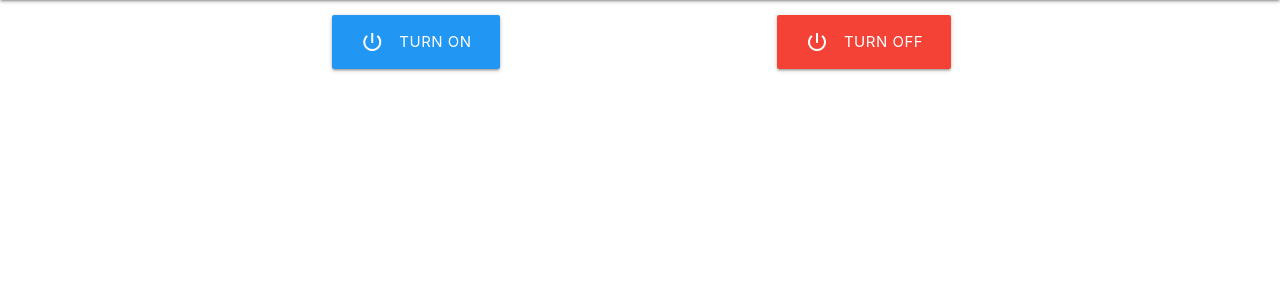
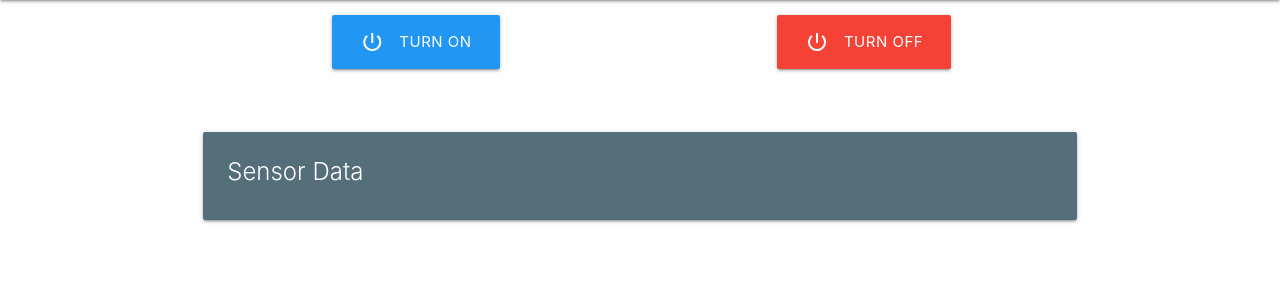
Before and after one commit to EmilianBem/automato, a Flask app: template templates/index.html in a window 1280 px wide. Shown: the part 64-364 px from the top of the page. Run offline with Flask 3, Linux system fonts and the light colour scheme; the template is opened without the code that fills it, so the values that code supplies are empty.

Commit message:
Add some style to stremaed data

```diff
--- a/templates/index.html
+++ b/templates/index.html
@@ -30,7 +30,16 @@
                 </div>
             </form>
         </div>
-        <div id="sensor-data"></div>
+        <div class="row">
+            <div class="col s12">
+                <div class="card blue-grey darken-1">
+                    <div class="card-content white-text">
+                        <span class="card-title">Sensor Data</span>
+                        <div id="sensor-data"></div>
+                    </div>
+                </div>
+            </div>
+        </div>
     </div>
 </body>
 <script>
@@ -47,5 +56,5 @@
 
     // Automatycznie odświeżaj dane co 5 sekund
     setInterval(updateSensorData, 5000);
-    </script>
+</script>
 </html>
```
